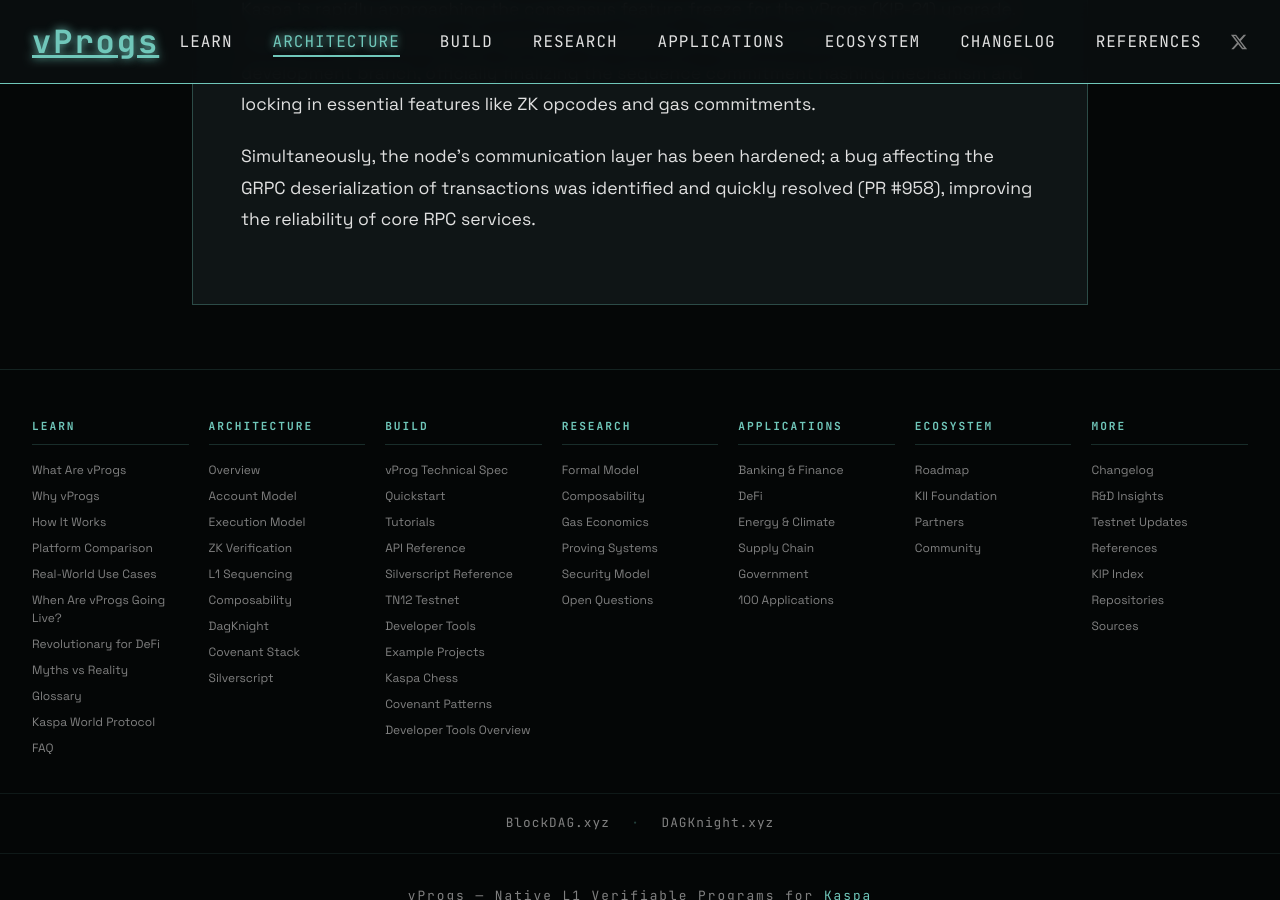
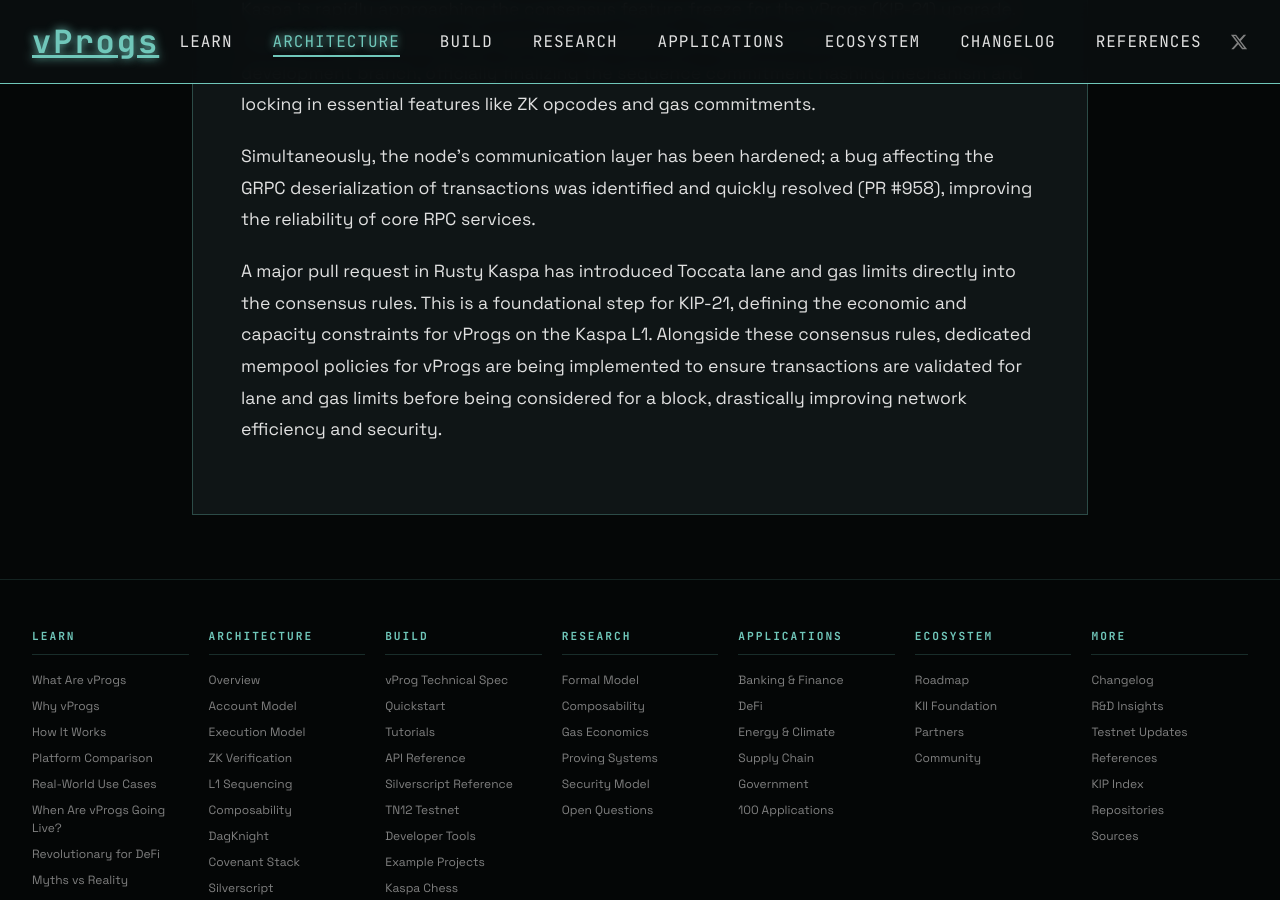
Before and after one commit to creative-inference/vprogs.xyz, a Jekyll site: the page built from architecture/sequencing-mapping.md, in a window 1280 px wide and 900 px high, scrolled down 13175 px. Built offline with Jekyll 4.4.1, drawn with Linux system fonts in a browser that asks for light colours.

Commit message:
Add consensus rules and mempool policies for Toccata lane and gas limits [auto]

```diff
--- a/architecture/sequencing-mapping.md
+++ b/architecture/sequencing-mapping.md
@@ -333,3 +333,7 @@
 Kaspa is rapidly approaching the consensus feature freeze for the vProgs (KIP-21) upgrade. The core implementation has now been successfully merged into the `covpp-reset2` development branch, officially finalizing the sequence commitment hashing mechanism and locking in essential features like ZK opcodes and gas commitments.
 
 Simultaneously, the node's communication layer has been hardened; a bug affecting the GRPC deserialization of transactions was identified and quickly resolved (PR #958), improving the reliability of core RPC services.
+
+
+
+A major pull request in Rusty Kaspa has introduced Toccata lane and gas limits directly into the consensus rules. This is a foundational step for KIP-21, defining the economic and capacity constraints for vProgs on the Kaspa L1. Alongside these consensus rules, dedicated mempool policies for vProgs are being implemented to ensure transactions are validated for lane and gas limits before being considered for a block, drastically improving network efficiency and security.
```
